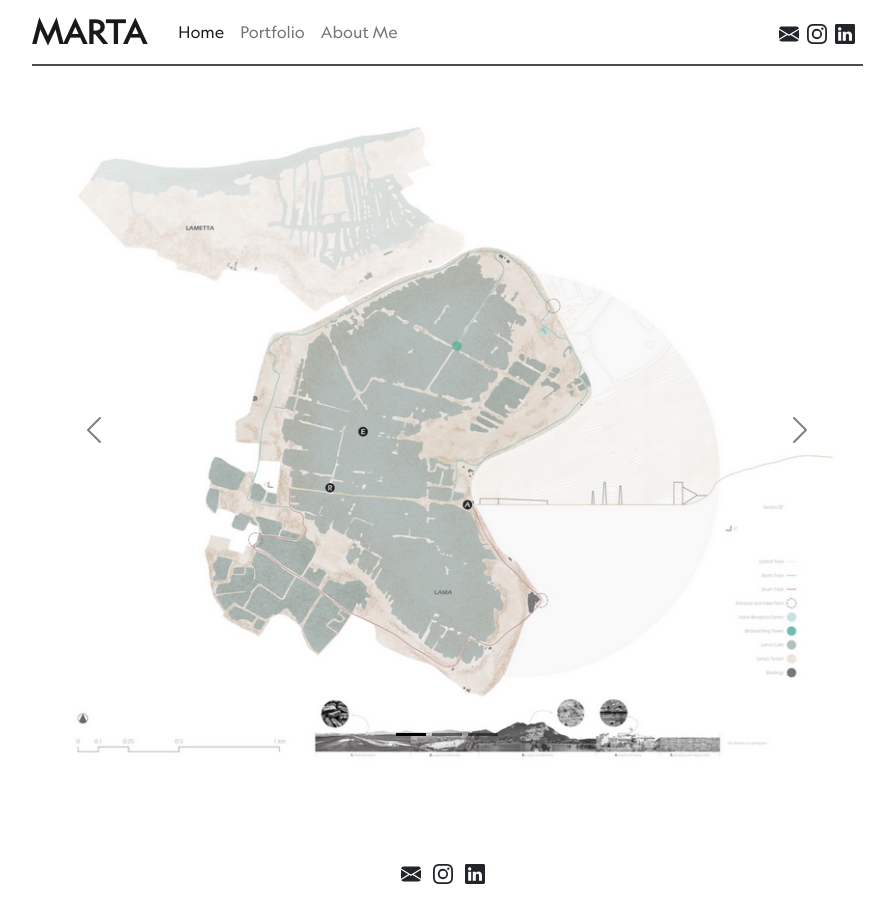
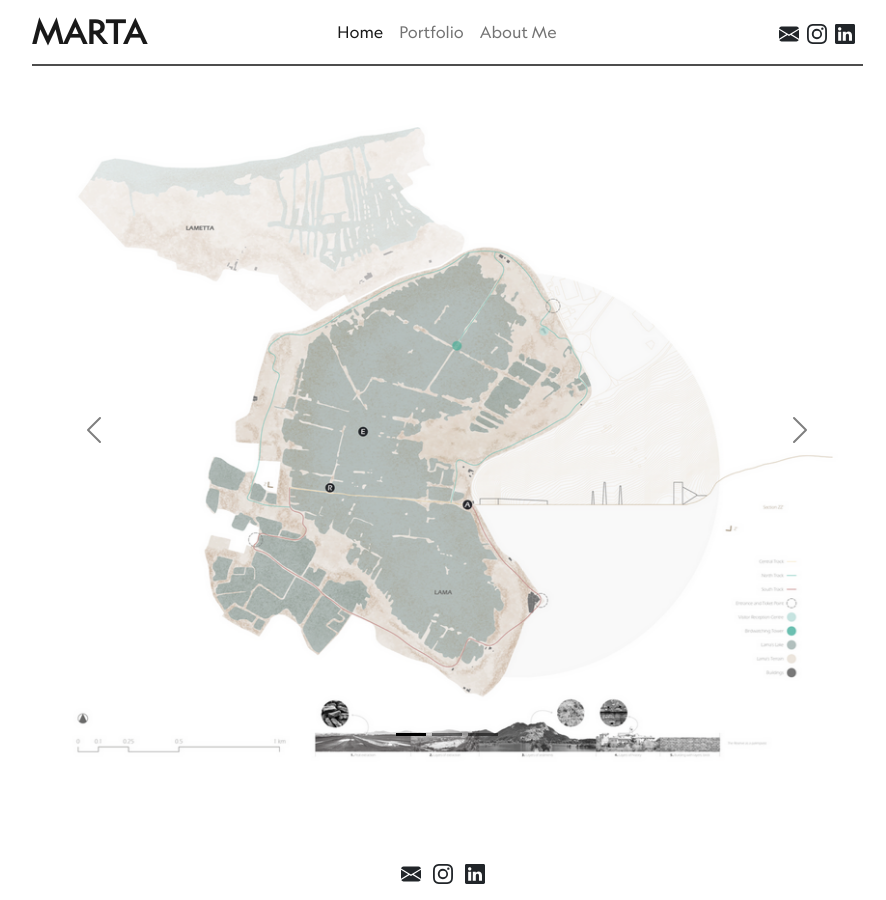
Before and after one commit to martagaiaoviana/martagaiaoviana.github.io, a Jekyll site: the page built from index.html, in a window 1280 px wide. Shown: the whole page, without its empty margins (193-1079 px from the left). Built offline with Jekyll 4.4.1, drawn with Linux system fonts in a browser that asks for light colours.

Commit message:
Refactor navigation to center in the middle

```diff
--- a/_includes/navigation.html
+++ b/_includes/navigation.html
@@ -11,7 +11,14 @@
       <span class="navbar-toggler-icon"></span>
     </button>
     <div class="collapse navbar-collapse" id="navbarNav">
-      <ul class="navbar-nav me-auto">
+      <ul class="navbar-nav position-absolute top-50 start-50 translate-middle d-none d-lg-flex flex-row">
+        {% for item in site.data.navigation %}
+          <li class="nav-item">
+            <a href="{{ item.link | relative_url }}" {% if page.url == item.link %} class="nav-link active" {% else %} class="nav-link" {% endif %}>{{ item.name }}</a>
+          </li>
+        {% endfor %}
+      </ul>
+      <ul class="navbar-nav d-lg-none">
         {% for item in site.data.navigation %}
           <li class="nav-item">
             <a href="{{ item.link | relative_url }}" {% if page.url == item.link %} class="nav-link active" {% else %} class="nav-link" {% endif %}>{{ item.name }}</a>
@@ -19,7 +26,7 @@
         {% endfor %}
       </ul>
       <hr class="d-md-none my-2">
-      <div class="d-flex align-items-center">
+      <div class="d-flex align-items-center ms-auto">
         {% include svg_icons.html %}
       </div>
     </div>
```
